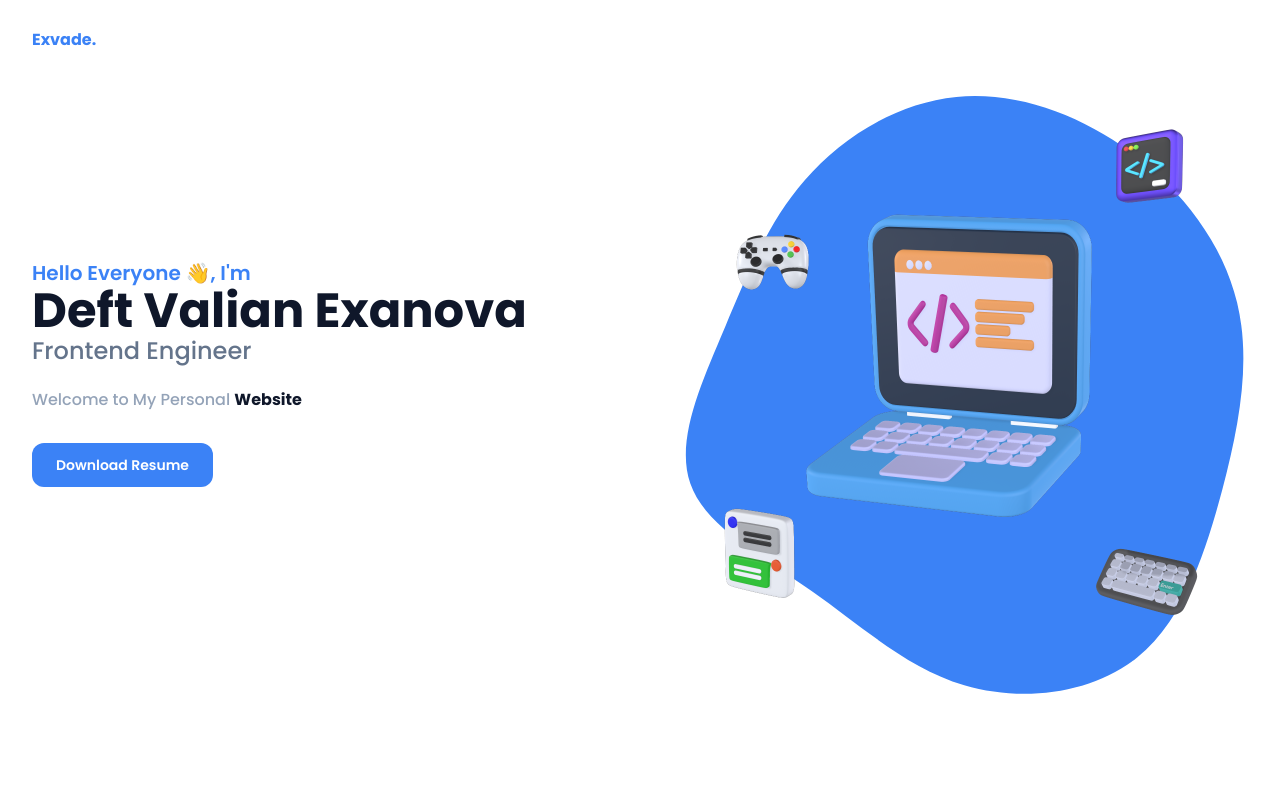
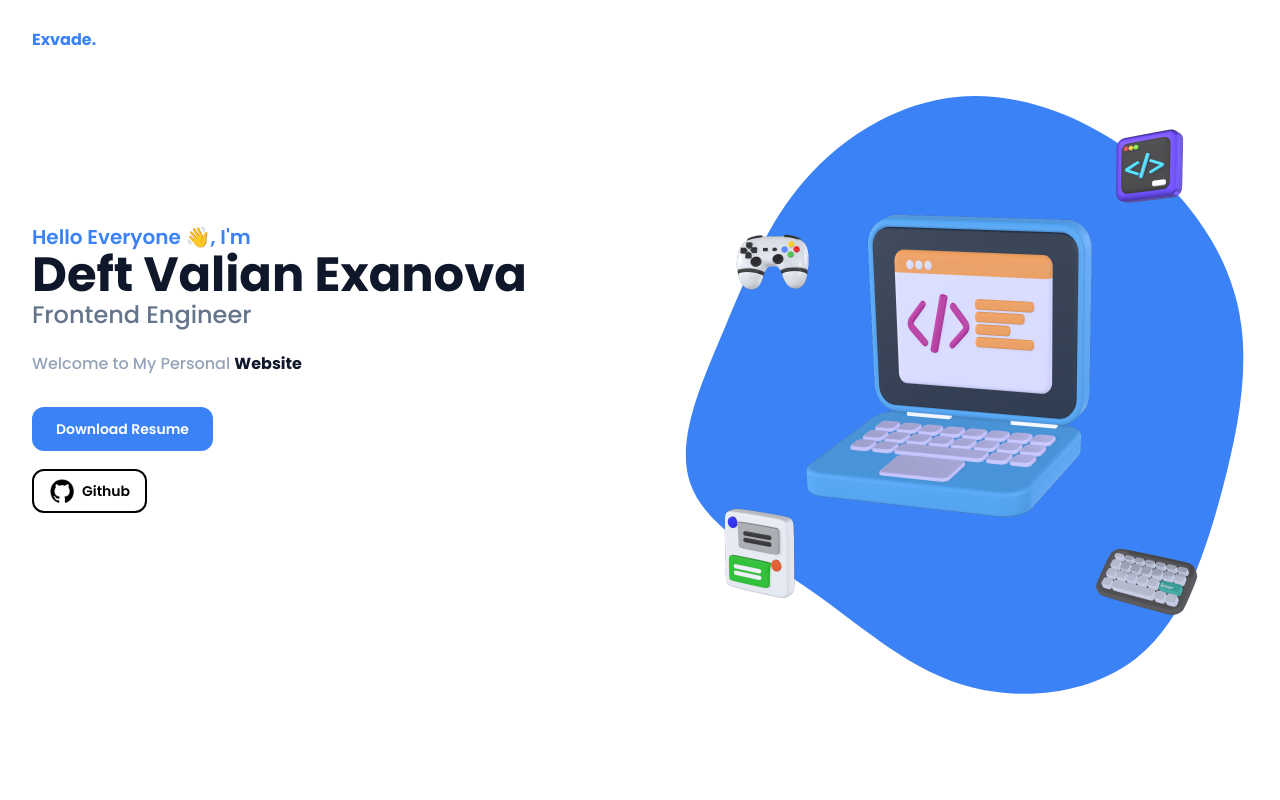
Before and after one commit to Exvade/portfolio-reactjs, a React (Vite) app: page / in a window 1280 px wide. Shown: the top 800 px of the page. Built offline with nearby package versions, Linux system fonts and the light colour scheme.

Commit message:
menambahkan button github

```diff
--- a/package.json
+++ b/package.json
@@ -10,6 +10,8 @@
     "preview": "vite preview"
   },
   "dependencies": {
+    "@fortawesome/fontawesome-svg-core": "^6.5.2",
+    "@fortawesome/react-fontawesome": "^0.2.0",
     "animate.css": "^4.1.1",
     "aos": "^2.3.4",
     "flowbite-react": "^0.8.0",
--- a/src/Components/Greetings.jsx
+++ b/src/Components/Greetings.jsx
@@ -1,4 +1,5 @@
 import resume from '../file/Deft-Valian-Exanova.pdf'
+import github from '../img/github.png'
 
 export default function Greetings() {
   return (
@@ -7,6 +8,12 @@ export default function Greetings() {
       <h2 className="mb-5 text-lg font-medium text-slate-500 lg:text-2xl">Frontend Engineer</h2>
       <p className="mt-1 mb-10 font-medium leading-relaxed text-slate-400">Welcome to My Personal <span className="font-bold text-dark">Website</span></p>
       <a href={resume} download className="px-6 py-3 text-sm font-semibold text-white transition duration-300 ease-in-out rounded-xl bg-primary hover:shadow-lg hover:opacity-80">Download Resume</a>
+      <div className='w-[115px] mt-7 rounded-xl '>
+      <a href="https://github.com/Exvade" target='_blank' className="flex items-center w-full gap-2 px-4 py-2 text-sm font-semibold text-black transition duration-300 ease-in-out bg-white border-2 border-black rounded-xl hover:shadow-lg hover:opacity-80 hover:bg-black hover:text-white">
+        <img src={github} alt="github png" className='inline w-6 aspect-square'/>
+        <span className='flex items-center pt-[0.5px]'>Github</span>
+      </a>
+      </div>
     </div>
   )
 }
```
Also changed, not shown: src/img/github.png (added), 1 other file (tests, documents, lock files or other folders).
